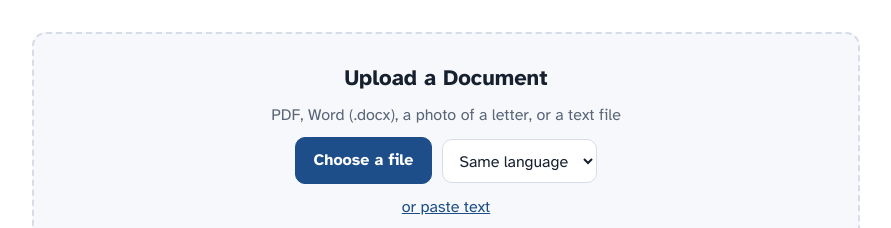
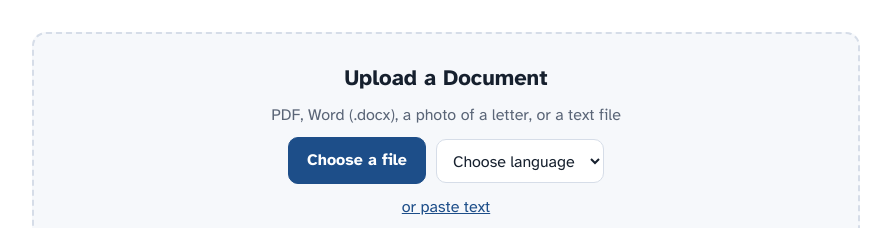
Before and after one commit to SabrinaGrewalRequena/aphasia-friendly-docs, a plain HTML site: page frontend/aphasia_handout_maker.html in a window 1280 px wide. Shown: the top 228 px of the page, without its empty margins (194-1085 px from the left). Drawn offline with nearby package versions, Linux system fonts and the light colour scheme.

Commit message:
Handout Maker: language menu reads 'Choose language'
Co-Authored-By: Claude Opus 5.5 <noreply@anthropic.com>
Claude-Session: https://claude.ai/code/session_01Hw1VZRnPyzVUG9nGErKJfC

```diff
--- a/frontend/aphasia_handout_maker.html
+++ b/frontend/aphasia_handout_maker.html
@@ -88,7 +88,7 @@ textarea { width: 100%; min-height: 180px; font: inherit; font-size: 15px; paddi
       <label class="filebtn primary" for="file">Choose a file</label>
       <input id="file" type="file" accept=".pdf,.docx,.txt,.md,image/png,image/jpeg,image/webp,application/pdf,text/plain">
       <select id="lang" aria-label="Handout language">
-        <option value="">Same language</option>
+        <option value="">Choose language</option>
         <option value="en">English</option>
         <option value="es">Español</option>
       </select>
```
Also changed, not shown: frontend/template.html (+1 -1 lines).
